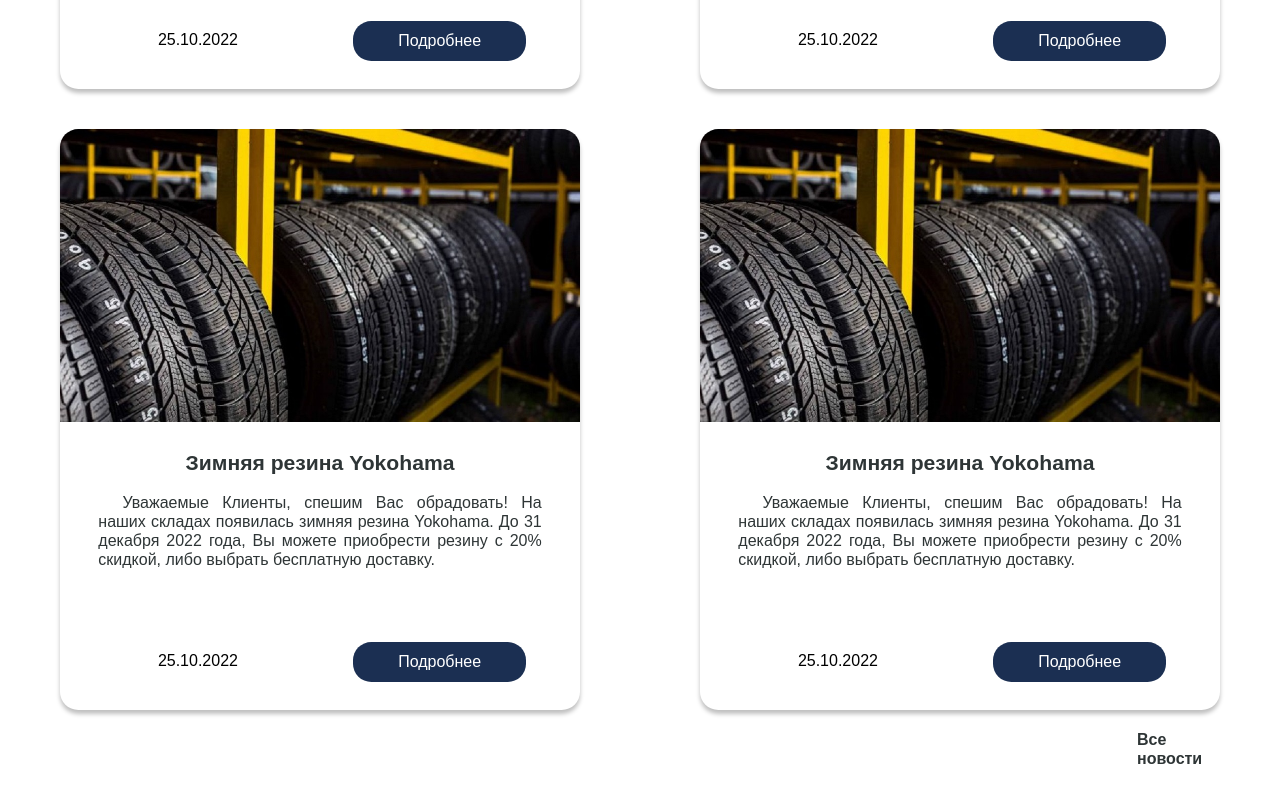
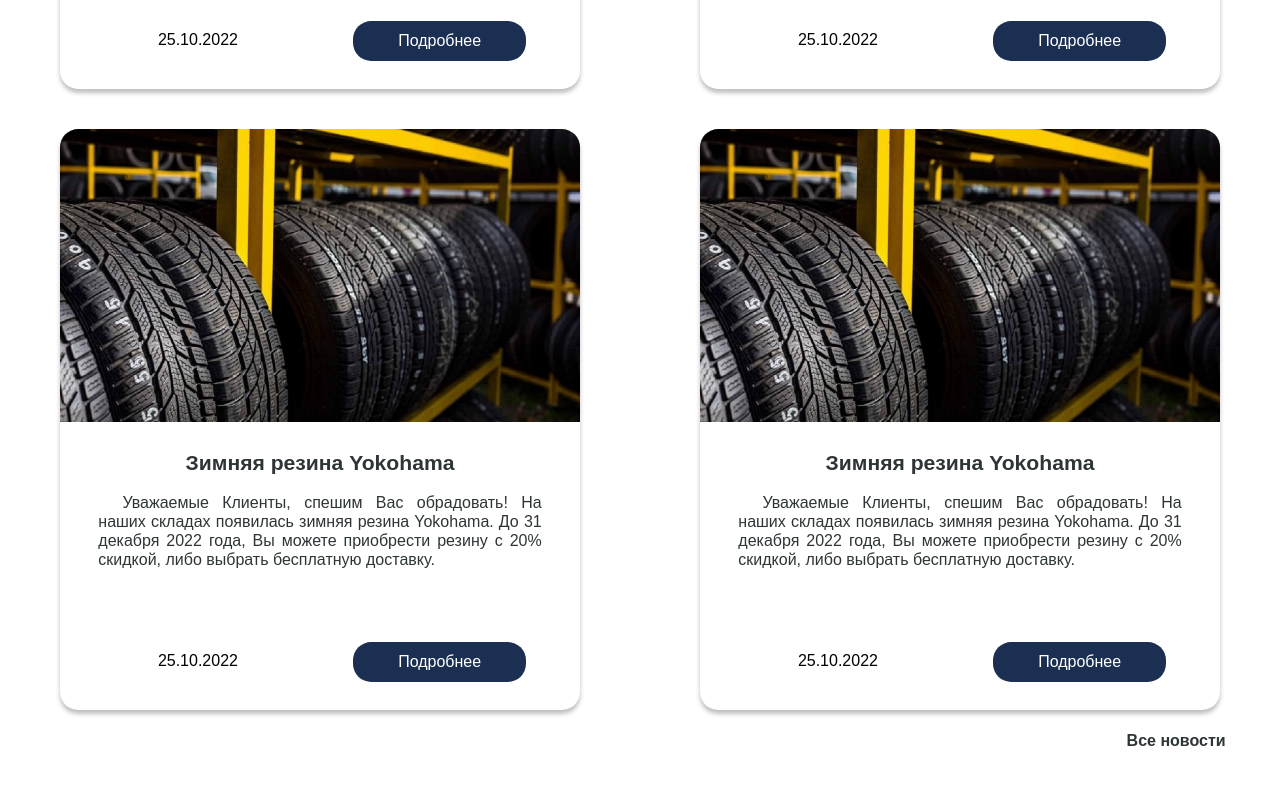
Before and after one commit to Exigoll/rota, a website: page src/index.html in a window 1280 px wide. Shown: the part 2219-3021 px from the top of the page. Drawn offline with nearby package versions, Linux system fonts and the light colour scheme; files that its build step writes are made by us from their sources; files whose address does not match are found by name.

Commit message:
fix: news-linl

```diff
--- a/src/scss/component/home.scss
+++ b/src/scss/component/home.scss
@@ -524,29 +524,52 @@
 .link-news {
 	display: flex;
 	align-items: center;
-	@include adaptive-value("column-gap", 10, 5, 1);
-	width: 123px;
+	column-gap: 10px;
+	@include adaptive-value("width", 140, 101, 1);
 	margin-top: 20px;
 	margin-left: auto;
+	transition: all 0.5s ease;
+
+	@media (min-width: em(769)) {
+		&:hover {
+			p {
+				color: $colorPeach;
+			}
+
+			svg {
+				transform: scale(1.2);
+				fill: $colorPeach;
+			}
+		}
+	}
 
 	@media (max-width: em(320)) {
-		column-gap: 5px;
 		width: 101px;
+	}
+
+	&:active {
+		transform: scale(0.95);
 	}
 
 	p {
 		font-weight: 700;
 		font-size: 16px;
 		line-height: 19px;
+		transition: all 0.5s ease;
+
+		@media (max-width: em(1024)) {
+			@include adaptive-value-tablet("font-size", 16, 14, 1);
+			@include adaptive-value-tablet("line-height", 19, 17, 1);
+		}
 
 		@media (max-width: em(768)) {
-			@include adaptive-value-mobile("font-size", 16, 14, 1);
-			@include adaptive-value-mobile("font-size", 19, 17, 1);
+			@include adaptive-value-mobile("font-size", 14, 12, 0);
+			@include adaptive-value-mobile("line-height", 17, 14, 0);
 		}
 
 		@media (max-width: em(320)) {
-			font-size: 14px;
-			line-height: 17px;
+			font-size: 12px;
+			line-height: 14px;
 		}
 	}
 
@@ -554,6 +577,7 @@
 		width: 20px;
 		height: 20px;
 		fill: $colorLightDark;
+		transition: all 0.5s ease;
 
 		@media (max-width: em(768)) {
 			@include adaptive-value-mobile("width", 20, 14, 1);
```
Also changed, not shown: dist/css/style.css, dist/css/style.min.css.
